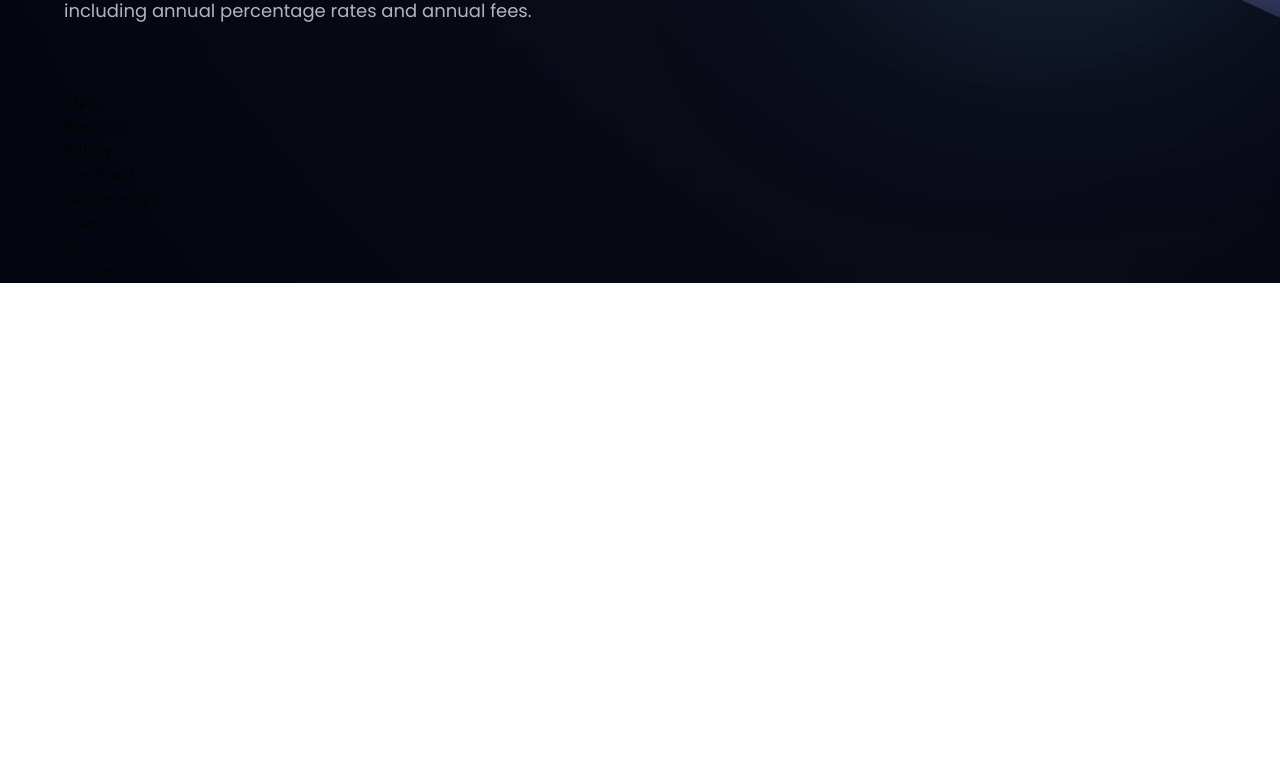
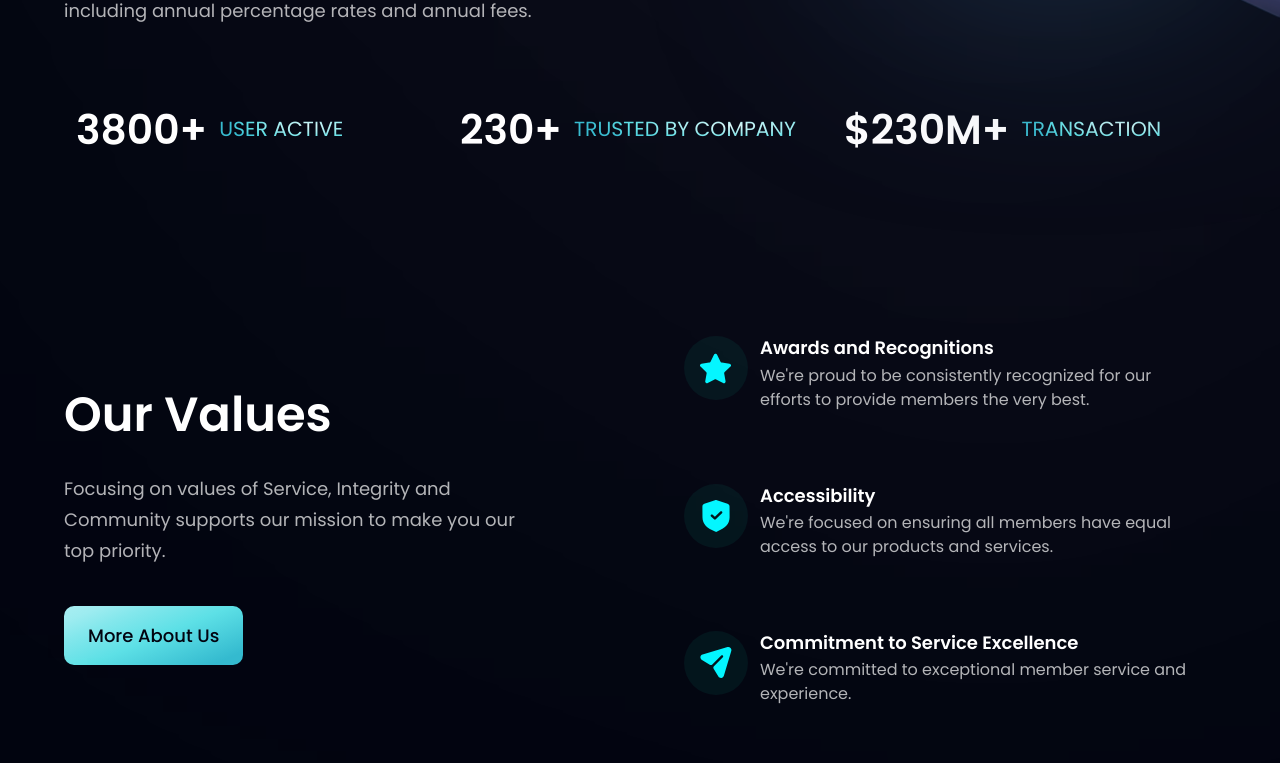
Before and after one commit to kdy1994kko/bank_kev, a React (Vite) app: page / in a window 1280 px wide. Shown: the part 777-1540 px from the top of the page. Before the commit the page ends 1060 px from the top, so only its background shows below. Built offline with nearby package versions, Linux system fonts and the light colour scheme.

Commit message:
Add files via upload

```diff
--- a/src/components/Business.jsx
+++ b/src/components/Business.jsx
@@ -1,9 +1,42 @@
-import React from 'react'
+import { features } from "../constants";
+import styles, { layout } from "../style";
+import Button from "./Button";
 
-const Business = () => {
-  return (
-    <div>Business</div>
-  )
-}
+const FeatureCard = ({ icon, title, content, index }) => (
+  <div className={`flex flex-row p-6 rounded-[20px] ${index !== features.length - 1 ? "mb-6" : "mb-0"} feature-card`}>
+    <div className={`w-[64px] h-[64px] rounded-full ${styles.flexCenter} bg-dimBlue`}>
+      <img src={icon} alt="star" className="w-[50%] h-[50%] object-contain" />
+    </div>
+    <div className="flex-1 flex flex-col ml-3">
+      <h4 className="font-poppins font-semibold text-white text-[18px] leading-[23.4px] mb-1">
+        {title}
+      </h4>
+      <p className="font-poppins font-normal text-dimWhite text-[16px] leading-[24px]">
+        {content}
+      </p>
+    </div>
+  </div>
+);
 
-export default Business
+const Business = () =>  (
+  <section id="features" className={layout.section}>
+    <div className={layout.sectionInfo}>
+      <h2 className={styles.heading2}>
+        Our Values
+      </h2>
+      <p className={`${styles.paragraph} max-w-[470px] mt-5`}>
+        Focusing on values of Service, Integrity and Community supports our mission to make you our top priority.
+      </p>
+
+      <Button styles={`mt-10`} />
+    </div>
+
+    <div className={`${layout.sectionImg} flex-col`}>
+      {features.map((feature, index) => (
+        <FeatureCard key={feature.id} {...feature} index={index} />
+      ))}
+    </div>
+  </section>
+);
+
+export default Business;
--- a/src/components/Button.jsx
+++ b/src/components/Button.jsx
@@ -1,9 +1,11 @@
-import React from 'react'
+import React from "react";
 
-const Button = () => {
-  return (
-    <div>Button</div>
-  )
-}
+const Button = ({ styles }) => (
+  <a href="https://www.navyfederal.org/about.html" target="_blank" rel="noreferrer">
+    <button type="button" className={`py-4 px-6 font-poppins font-medium text-[18px] text-primary bg-blue-gradient rounded-[10px] outline-none ${styles}`}>
+      More About Us
+    </button>
+</a>
+);
 
-export default Button
+export default Button;
--- a/src/components/Stats.jsx
+++ b/src/components/Stats.jsx
@@ -1,9 +1,19 @@
-import React from 'react'
+import { stats } from "../constants";
+import styles from "../style";
 
-const Stats = () => {
-  return (
-    <div>Stats</div>
-  )
-}
+const Stats = () => (
+  <section className={`${styles.flexCenter} flex-row flex-wrap sm:mb-20 mb-6`}>
+    {stats.map((stat) => (
+      <div key={stat.id} className={`flex-1 flex justify-start items-center flex-row m-3`} >
+        <h4 className="font-poppins font-semibold xs:text-[40.89px] text-[30.89px] xs:leading-[53.16px] leading-[43.16px] text-white">
+          {stat.value}
+        </h4>
+        <p className="font-poppins font-normal xs:text-[20.45px] text-[15.45px] xs:leading-[26.58px] leading-[21.58px] text-gradient uppercase ml-3">
+          {stat.title}
+        </p>
+      </div>
+    ))}
+  </section>
+);
 
-export default Stats
+export default Stats;
--- a/src/constants/index.js
+++ b/src/constants/index.js
@@ -24,23 +24,23 @@ export const features = [
   {
     id: "feature-1",
     icon: star,
-    title: "Rewards",
+    title: "Awards and Recognitions",
     content:
-      "The best credit cards offer some tantalizing combinations of promotions and prizes",
+      "We're proud to be consistently recognized for our efforts to provide members the very best. ",
   },
   {
     id: "feature-2",
     icon: shield,
-    title: "100% Secured",
+    title: "Accessibility",
     content:
-      "We take proactive steps make sure your information and transactions are secure.",
+      "We're focused on ensuring all members have equal access to our products and services.",
   },
   {
     id: "feature-3",
     icon: send,
-    title: "Balance Transfer",
+    title: "Commitment to Service Excellence",
     content:
-      "A balance transfer credit card can save you a lot of money in interest charges.",
+      "We're committed to exceptional member service and experience.",
   },
 ];
 
```
